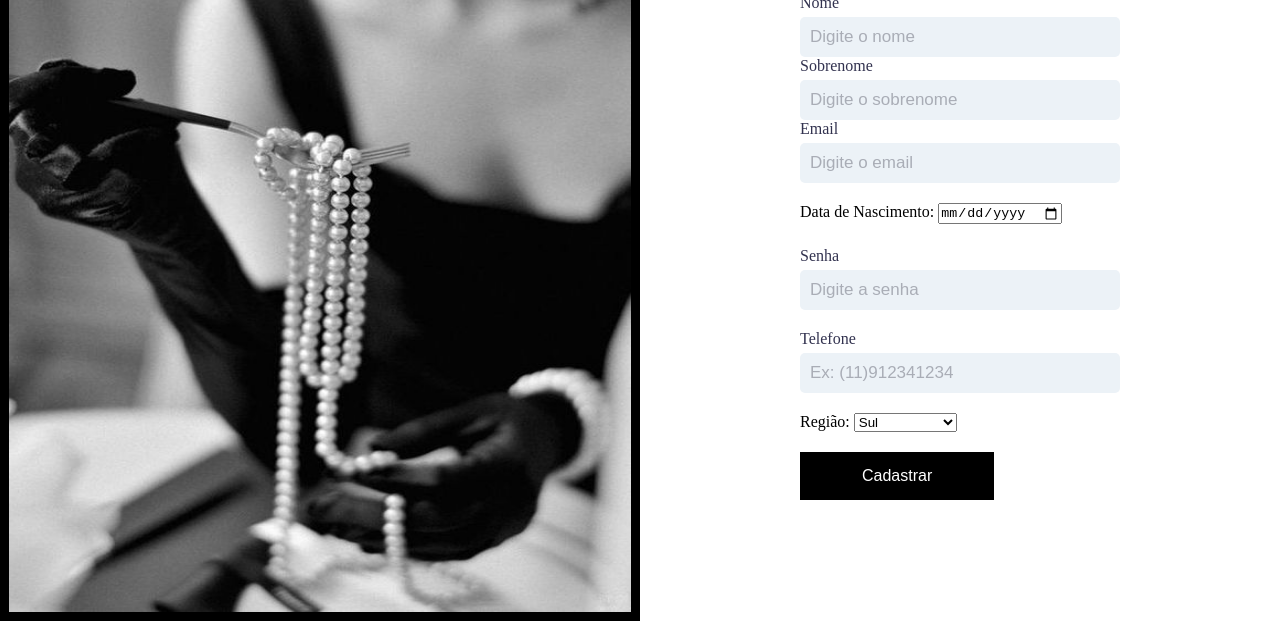
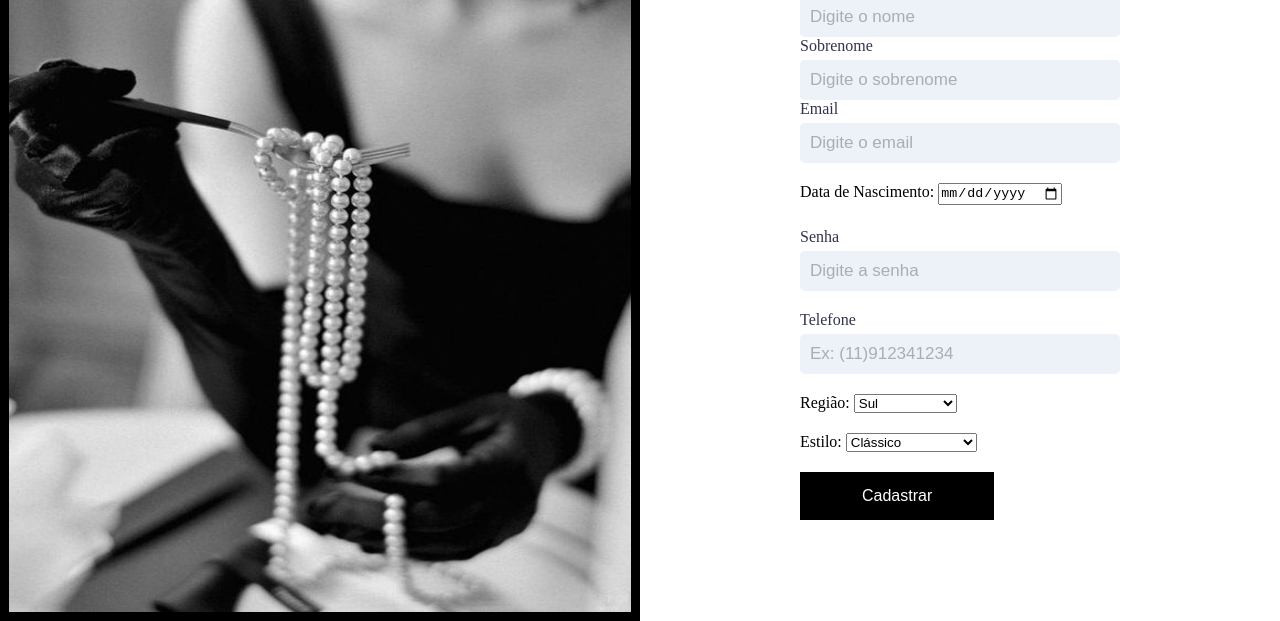
Before and after one commit to raquelmiyy/raquel, a website: page site/public/paginas/cadastro.htm in a window 1280 px wide. Shown: the part 179-800 px from the top of the page. Drawn offline with Linux system fonts and the light colour scheme.

Commit message:
limpando comentarios

```diff
--- a/site/public/paginas/cadastro.htm
+++ b/site/public/paginas/cadastro.htm
@@ -57,6 +57,19 @@
        </select>
        </div>
 
+       <div class="input-box">
+        <label for="estilo">Estilo:</label>
+        <select name="estilo" id="iptEstilo">
+        <option value="1">Clássico</option>
+        <option value="2">Casual</option>
+        <option value="3">Criativo</option>
+        <option value="4">Dramático Urbano</option>
+        <option value="5">Elegante</option>
+        <option value="6">Romântico</option>
+        <option value="7">Sexy</option>
+        </select>
+        </div>
+
 
         </form>
                  <button class="botao" onclick="cadastrar()">Cadastrar</button>
@@ -80,10 +93,11 @@ function cadastrar() {
     var regiaoVar = iptRegiao.value;
     var telefoneVar = iptTelefone.value;
     var dtNascVar = iptDt.value;
+    var estiloVar = iptEstilo.value;
 
 
-    //DATAAAAAAAAAAAAAAAAAAAAA DE NASCIMENTO
-    if (nomeVar == "" || emailVar == "" || senhaVar == "" || sobrenomeVar == "" || telefoneVar == "" || regiaoVar == "" || dtNascVar == "") {
+
+    if (nomeVar == "" || emailVar == "" || senhaVar == "" || sobrenomeVar == "" || telefoneVar == "" || regiaoVar == "" || dtNascVar == "" || estiloVar == "") {
         //  cardErro.style.display = "block"
         //  mensagem_erro.innerHTML = "(Mensagem de erro para todos os campos em branco)";
 
@@ -109,6 +123,7 @@ function cadastrar() {
             senhaServer: senhaVar,
             telefoneServer: telefoneVar,
             regiaoServer: regiaoVar,
+            estiloServer: estiloVar,
             dtNascServer: dtNascVar
         })
     }).then(function (resposta) {
@@ -116,15 +131,7 @@ function cadastrar() {
         console.log("resposta: ", resposta);
 
         if (resposta.ok) {
-            // cardErro.style.display = "block";
-            // mensagem_erro.innerHTML = "Cadastro realizado com sucesso! Redirecionando para tela de Login...";
-
-            // setTimeout(() => {
                 window.location = "login.html";
-            // }, "2000")
-
-            // limparFormulario();
-            // finalizarAguardar();
         } else {
             throw ("Houve um erro ao tentar realizar o cadastro!");
         }
@@ -136,8 +143,4 @@ function cadastrar() {
     return false;
 }
 
-// function sumirMensagem() {
-//     cardErro.style.display = "none"
-// }
-
 </script>
```
